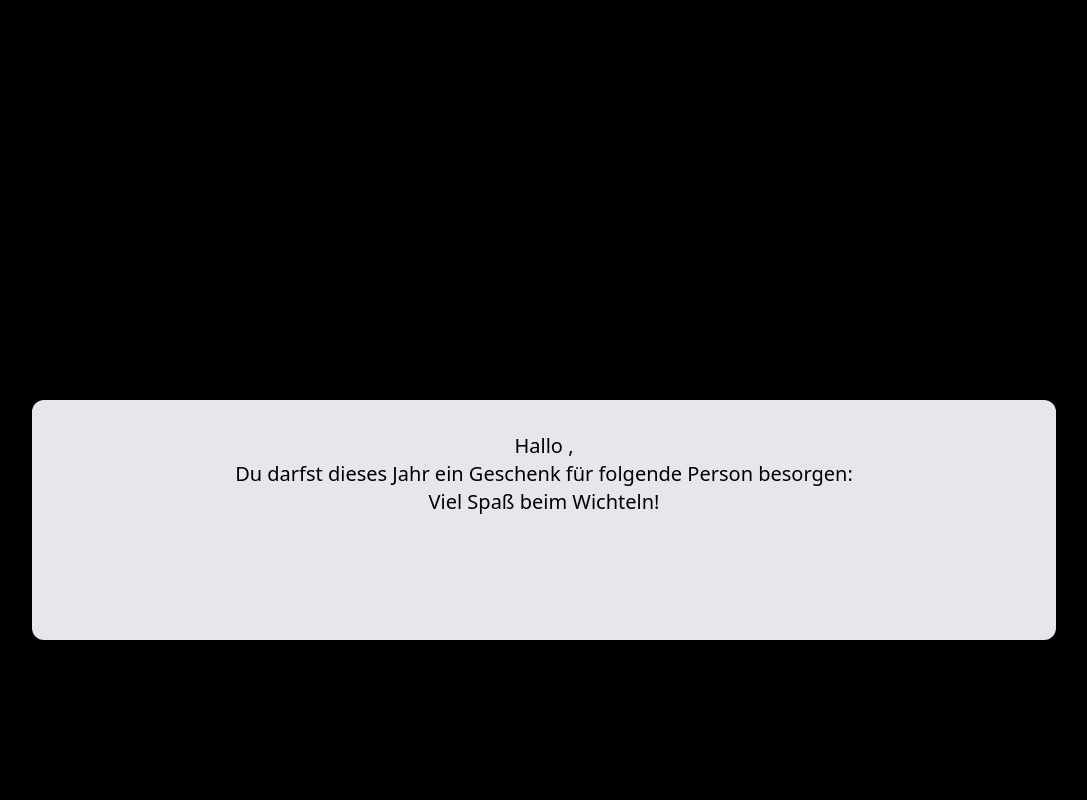
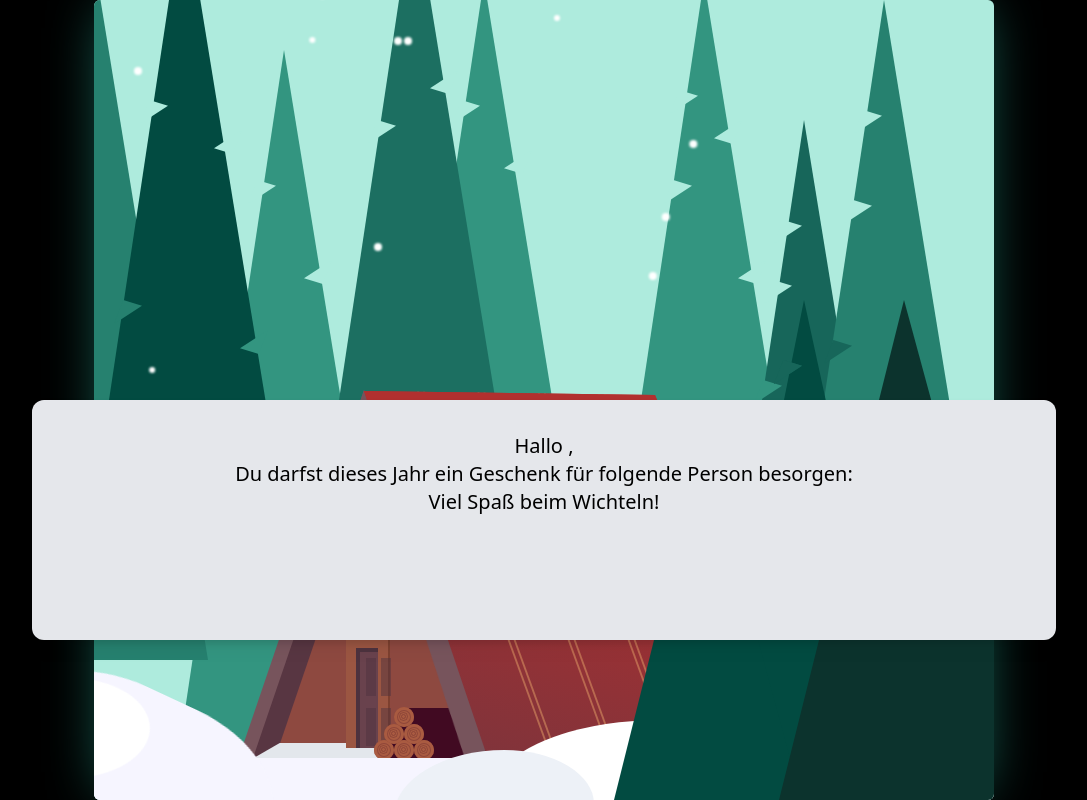
Before and after one commit to mangerlahn/secret-santa, a Nuxt app: page /1/1 in a window 1280 px wide. Shown: the whole page, without its empty margins (96-1183 px from the left). Built offline with nearby package versions, Linux system fonts and the light colour scheme; no server answers.

Commit message:
Fix missing image

```diff
--- a/pages/[groupId]/[santaId].vue
+++ b/pages/[groupId]/[santaId].vue
@@ -1,5 +1,5 @@
 <template>
-    <div class="min-h-[calc(100dvh)] w-screen flex flex-col items-center bg-black text-white">
+    <div class="h-screen w-screen flex flex-col items-center bg-black text-white">
         <div
             class="w-4/5 h-60 rounded-xl drop-shadow-lg absolute bottom-40 bg-gray-200 z-10 p-8 text-xl text-center text-black">
             <p>Hallo {{ santaName }},</p>
```
